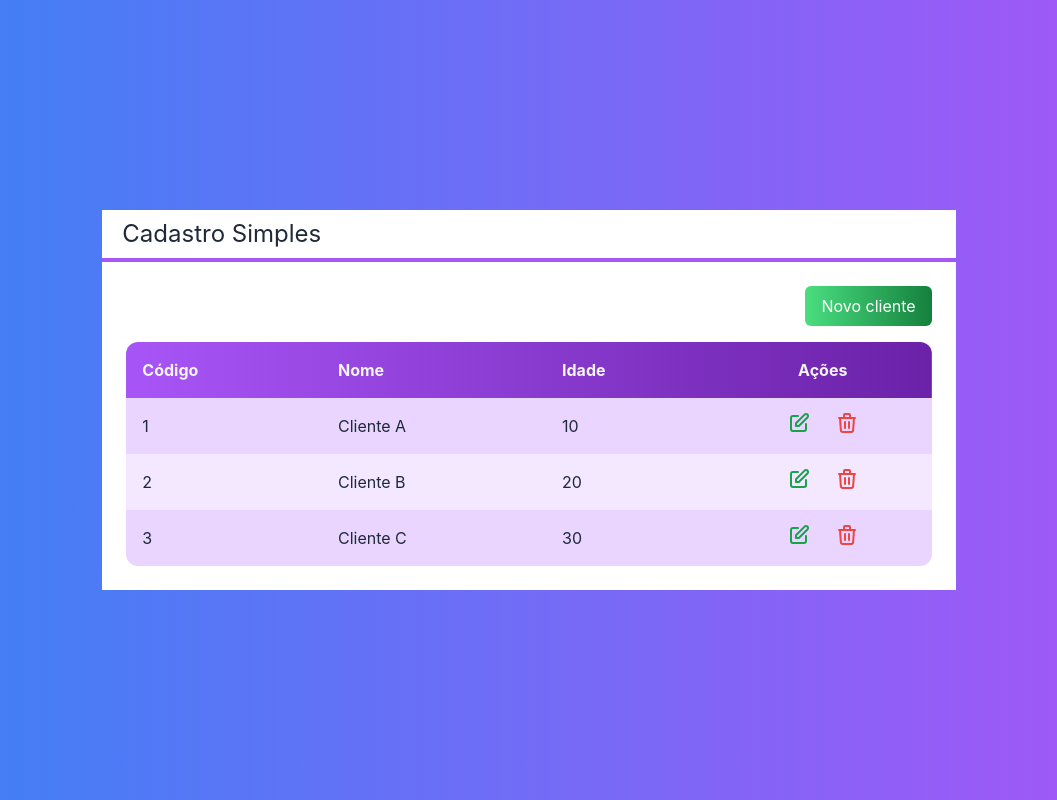
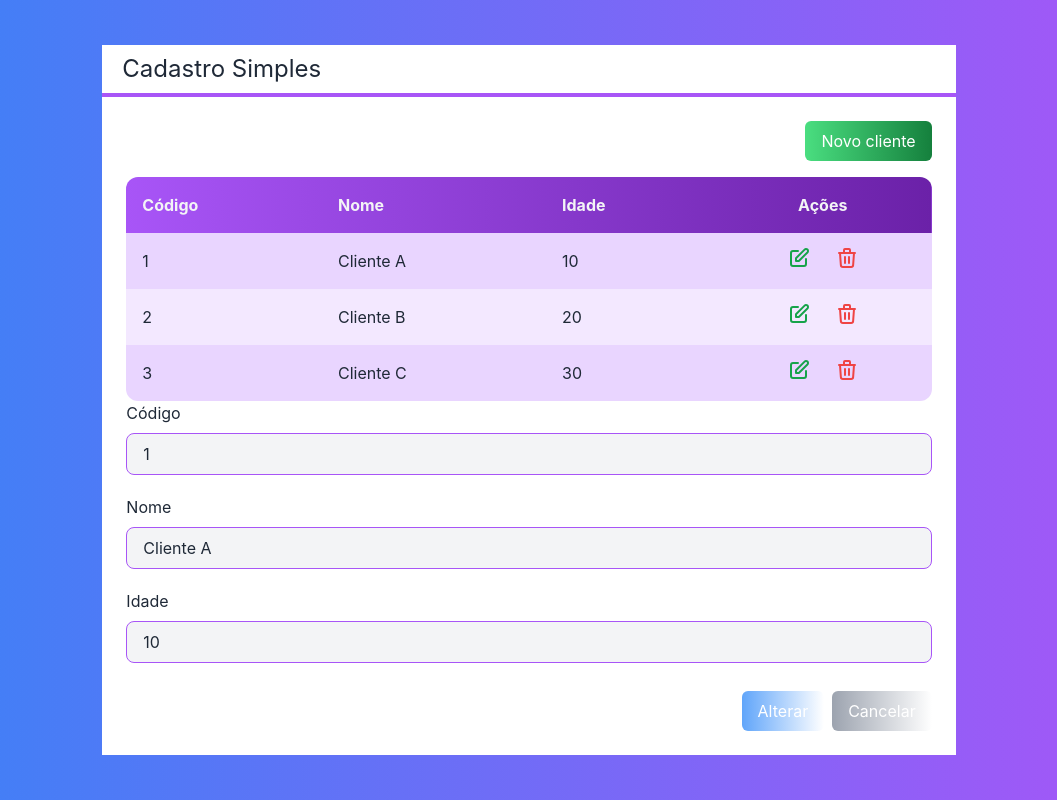
Before and after one commit to pedrohsbatista/CRUD-NextJS, a Next.js app: page / in a window 1280 px wide. Shown: the whole page, without its empty margins (111-1168 px from the left). Built offline with nearby package versions, Linux system fonts and the light colour scheme.

Commit message:
Formulario

```diff
--- /dev/null
+++ b/src/components/Entrada.tsx
@@ -0,0 +1,33 @@
+interface EntradaProps {
+    texto: string
+    tipo?: 'text' | 'number'
+    valor: any
+    somenteLeitura?: boolean,
+    className?: string,
+    valorMudou?: (valor: any) => void
+}
+
+export default function Entrada(props: EntradaProps) {
+    return (
+        <div className={`
+            flex flex-col ${props.className}
+        `}>
+            <label className={`
+                mb-2
+            `}>
+                {props.texto}
+            </label>
+            <input type={props.tipo ?? "text"}
+                   value={props.valor}
+                   readOnly={props.somenteLeitura}
+                   className={`
+                     border border-purple-500 rounded-lg
+                     focus:outline-out bg-gray-100
+                     px-4 py-2
+                     ${props.somenteLeitura ? '' : 'focus:bg-white'}
+                   `}
+                   onChange={e => props.valorMudou?.(e.target.value)}>
+            </input>
+        </div>
+    )
+}
--- /dev/null
+++ b/src/components/Formulario.tsx
@@ -0,0 +1,31 @@
+import Entrada from "./Entrada"
+import Botao from "./Botao"
+import { useState } from 'react'
+import Cliente from "../core/Cliente";
+
+interface FormularioProps {
+    cliente: Cliente
+}
+
+export default function Formulario(props: FormularioProps) {
+    const id = props.cliente?.id
+    const[nome, setNome] = useState(props.cliente?.nome ?? "");
+    const[idade, setIdade] = useState(props.cliente?.idade ?? 0)
+    return (
+        <div>
+            { id ? (<Entrada texto="Código" valor={props.cliente.id} somenteLeitura={true} className="mb-5" />) : false }
+            <Entrada texto="Nome"   valor={nome} valorMudou={setNome} className="mb-5" />
+            <Entrada texto="Idade"  valor={idade} tipo="number" valorMudou={setIdade} />
+            <div className={`
+                  flex justify-end mt-7
+                `}>
+                <Botao cor="blue" className={`
+                                            mr-2
+                                            `}>
+                    {id ? "Alterar" : "Salvar" }
+                </Botao>
+                <Botao>Cancelar</Botao>
+            </div>
+        </div>
+    )
+}
--- a/src/pages/index.tsx
+++ b/src/pages/index.tsx
@@ -2,6 +2,7 @@
 import Tabela from '../components/Tabela'
 import Botao from '../components/Botao'
 import Cliente from '../core/Cliente'
+import Formulario from '../components/Formulario'
 
 export default function Home() {
 
@@ -34,6 +35,7 @@
               </Botao>
             </div>
             <Tabela clientes={clientes} clienteSelecionado={clienteSelecionado} clienteExcluido={clienteExcluido}></Tabela>
+            <Formulario cliente={clientes[0]}></Formulario>
         </Layout>
     </div>
   )
```
